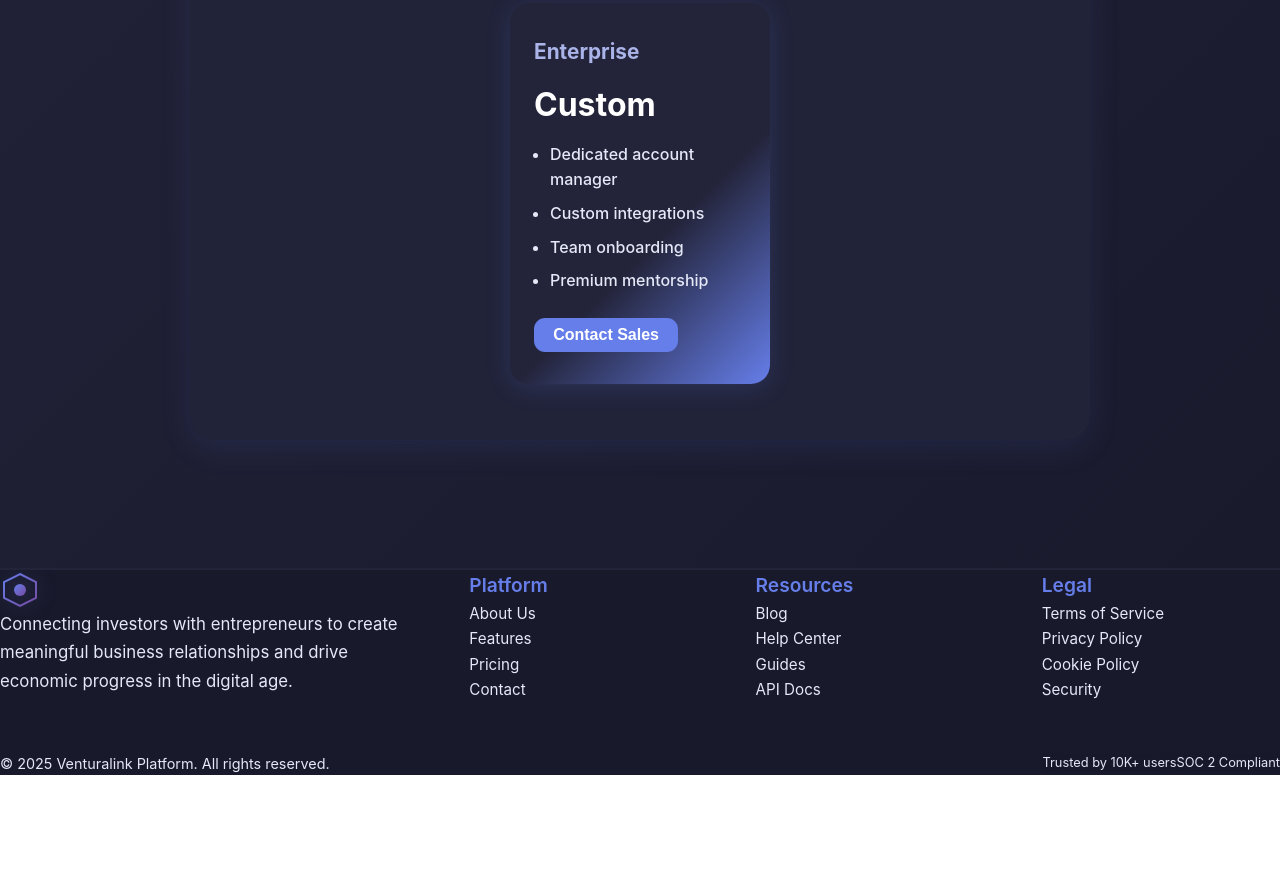
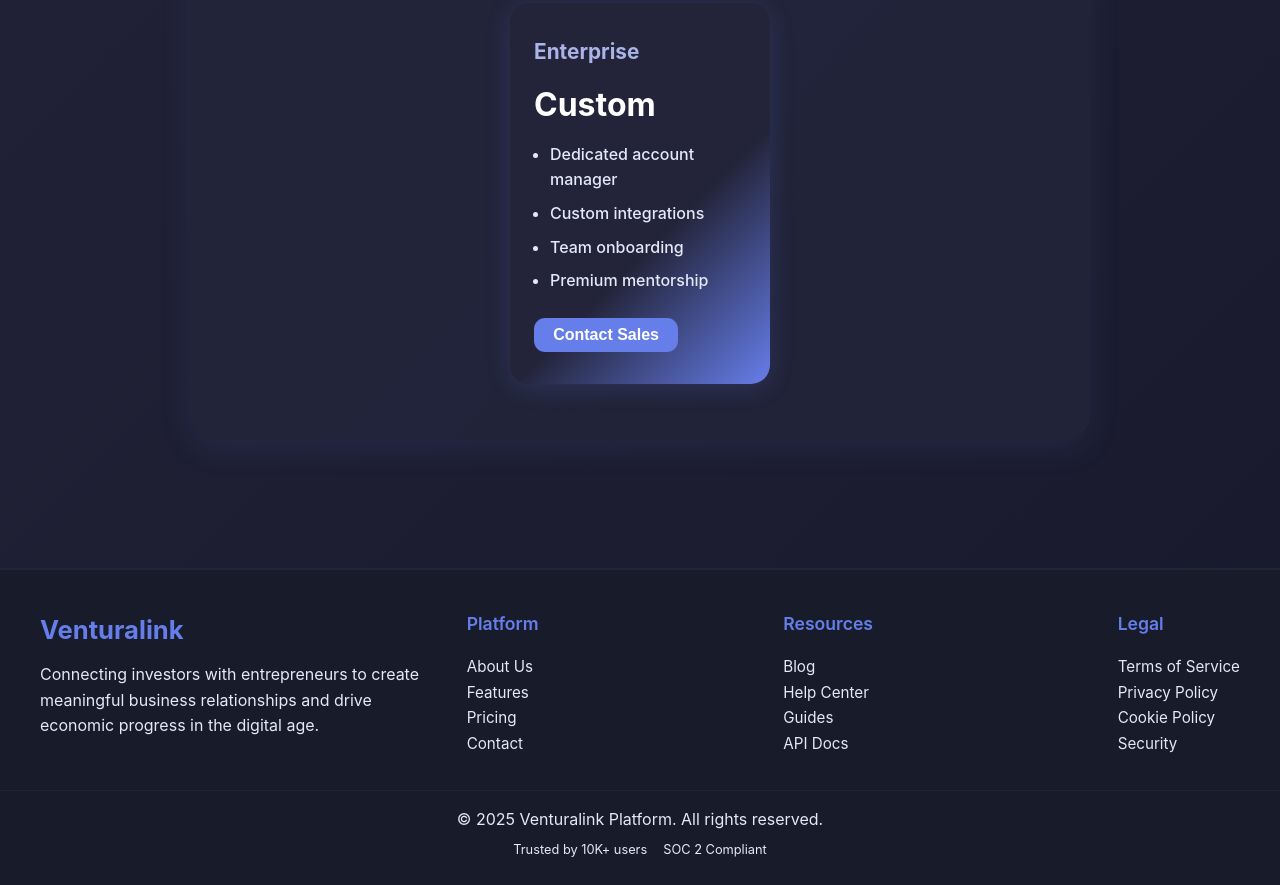
Before and after one commit to eccentriccoder01/Venturalink, a plain HTML site: page pricing.html in a window 1280 px wide. Shown: the part 709-1594 px from the top of the page. Before the commit the page ends 1484 px from the top, so only its background shows below. Drawn offline with Linux system fonts and the light colour scheme.

Commit message:
fix: footer spacing

```diff
--- a/pricing.html
+++ b/pricing.html
@@ -125,19 +125,77 @@
   background: #18192b;
   color: #e4e8f7;
   border-top: 2px solid #23243a;
+  padding: 3rem 2rem 1.5rem 2rem; /* 👈 spacing added */
 }
+
+.footer-main {
+  display: flex;
+  flex-wrap: wrap;
+  justify-content: space-between;
+  gap: 2rem; /* 👈 sections ke darmiyan spacing */
+  margin-bottom: 2.5rem; /* 👈 footer-bottom se space */
+}
+
+.footer-brand {
+  max-width: 320px;
+  line-height: 1.6;
+}
+
+.footer-description {
+  margin-top: 1rem;
+  font-size: 0.95rem;
+  color: #cbd5f7;
+}
+
+.footer-links-grid {
+  display: flex;
+  gap: 3rem; /* 👈 spacing between Platform / Resources / Legal */
+}
+
 .footer-section h4 {
   color: #667eea;
+  margin-bottom: 1rem;
+  font-size: 1.1rem;
 }
-    .footer-links-grid a {
-      color: #e4e8f7;
-      text-decoration: none;
-      transition: color 0.2s;
+
+.footer-section ul {
+  list-style: none;
+  padding: 0;
+  margin: 0;
 }
-    .footer-links-grid a:hover {
-      color: #764ba2;
-      text-decoration: underline;
+
+.footer-section li {
+  margin-bottom: 0.6rem;
 }
+
+.footer-bottom {
+  text-align: center;
+  margin-top: 2rem;
+}
+
+.footer-divider {
+  height: 1px;
+  background: #23243a;
+  margin-bottom: 1.5rem;
+}
+
+.footer-bottom-content {
+      display: flex;
+      flex-direction: column;
+      gap: 0.8rem;
+      align-items: center;
+      text-align: center;
+      font-size: 0.9rem;
+      color: #aab4e8;
+    }
+
+    .footer-badges {
+      display: flex;
+      gap: 1rem;
+      flex-wrap: wrap;
+      justify-content: center;
+    }
+
   </style>
 </head>
 <body>
@@ -221,73 +279,53 @@
     </section>
   </main>
 
-  <!-- Footer (same as index.html) -->
-  <footer class="premium-footer">
-    <div class="footer-bg">
-      <div class="footer-gradient"></div>
-      <div class="footer-pattern"></div>
-    </div>
-    <div class="footer-content">
-      <div class="footer-main">
-        <div class="footer-brand">
-          <div class="footer-logo">
-            <div class="logo-container">
-              <div class="logo-icon">
-                <svg viewBox="0 0 40 40" fill="none">
-                  <path d="M20 4L36 12V28L20 36L4 28V12L20 4Z" stroke="url(#footer-logo-gradient)" stroke-width="2" fill="none"/>
-                  <circle cx="20" cy="20" r="6" fill="url(#footer-logo-gradient)"/>
-                  <defs>
-                    <linearGradient id="footer-logo-gradient" x1="0%" y1="0%" x2="100%" y2="100%">
-                      <stop offset="0%" style="stop-color:#667eea"/>
-                      <stop offset="100%" style="stop-color:#764ba2"/>
-                    </linearGradient>
-                  </defs>
-                </svg>
-              </div>
-              <span class="logo-text">Venturalink</span>
-            </div>
-          </div>
-          <p class="footer-description">
+   <!-- Footer (same as index.html, dark theme) -->
+<footer class="premium-footer" style="background:#181c2a;color:#e4e8f7;padding:2.5rem 0 1.5rem 0;">
+  <div class="footer-content" style="max-width:1200px;margin:auto;display:flex;flex-wrap:wrap;justify-content:space-between;align-items:flex-start;gap:2.5rem;">
+    <div class="footer-info" style="flex:1;min-width:220px;">
+      <h2 style="color:#667eea;font-size:1.6rem;margin-bottom:0.7rem;">Venturalink</h2>
+      <p style="margin-bottom:1.2rem;line-height:1.6;">
         Connecting investors with entrepreneurs to create meaningful business relationships and drive economic progress in the digital age.
       </p>
+
     </div>
-        <div class="footer-links-grid">
+    <div class="footer-links-grid" style="display:flex;gap:2.5rem;flex:2;justify-content:space-between;">
       <div class="footer-section">
-            <h4>Platform</h4>
-            <ul>
-              <li><a href="about.html">About Us</a></li>
-              <li><a href="features.html">Features</a></li>
-              <li><a href="pricing.html">Pricing</a></li>
-              <li><a href="contact.html">Contact</a></li>
+        <h4 style="color:#667eea;">Platform</h4>
+        <ul style="list-style:none;padding:0;margin:0;">
+          <li><a href="about.html" style="color:#e4e8f7;text-decoration:none;">About Us</a></li>
+          <li><a href="features.html" style="color:#e4e8f7;text-decoration:none;">Features</a></li>
+          <li><a href="pricing.html" style="color:#e4e8f7;text-decoration:none;">Pricing</a></li>
+          <li><a href="contact.html" style="color:#e4e8f7;text-decoration:none;">Contact</a></li>
         </ul>
       </div>
       <div class="footer-section">
-            <h4>Resources</h4>
-            <ul>
-              <li><a href="blog.html">Blog</a></li>
-              <li><a href="help.html">Help Center</a></li>
-              <li><a href="guides.html">Guides</a></li>
-              <li><a href="api.html">API Docs</a></li>
+        <h4 style="color:#667eea;">Resources</h4>
+        <ul style="list-style:none;padding:0;margin:0;">
+          <li><a href="blog.html" style="color:#e4e8f7;text-decoration:none;">Blog</a></li>
+          <li><a href="help.html" style="color:#e4e8f7;text-decoration:none;">Help Center</a></li>
+          <li><a href="guides.html" style="color:#e4e8f7;text-decoration:none;">Guides</a></li>
+          <li><a href="api.html" style="color:#e4e8f7;text-decoration:none;">API Docs</a></li>
         </ul>
       </div>
       <div class="footer-section">
-            <h4>Legal</h4>
-            <ul>
-              <li><a href="terms.html">Terms of Service</a></li>
-              <li><a href="privacy.html">Privacy Policy</a></li>
-              <li><a href="cookies.html">Cookie Policy</a></li>
-              <li><a href="security.html">Security</a></li>
+        <h4 style="color:#667eea;">Legal</h4>
+        <ul style="list-style:none;padding:0;margin:0;">
+          <li><a href="terms.html" style="color:#e4e8f7;text-decoration:none;">Terms of Service</a></li>
+          <li><a href="privacy.html" style="color:#e4e8f7;text-decoration:none;">Privacy Policy</a></li>
+          <li><a href="cookies.html" style="color:#e4e8f7;text-decoration:none;">Cookie Policy</a></li>
+          <li><a href="security.html" style="color:#e4e8f7;text-decoration:none;">Security</a></li>
         </ul>
       </div>
     </div>
   </div>
-      <div class="footer-bottom">
-        <div class="footer-divider"></div>
-        <div class="footer-bottom-content">
-          <p>&copy; 2025 Venturalink Platform. All rights reserved.</p>
+  <div style="text-align:center;margin-top:2rem;">
+    <div class="footer-divider" style="height:1px;background:#23243a;margin-bottom:1rem;"></div>
+    <p style="margin-bottom:0.5rem;">&copy; 2025 Venturalink Platform. All rights reserved.</p>
                 <div class="footer-badges">
                     <span class="badge">Trusted by 10K+ users</span>
                     <span class="badge">SOC 2 Compliant</span>
+                </div>
             </div>
         </div>
     </div>
```
Also changed, not shown: contact.html (+49 -50 lines), features.html (+47 -50 lines). Lines whose indentation alone changed are shown as unchanged.
